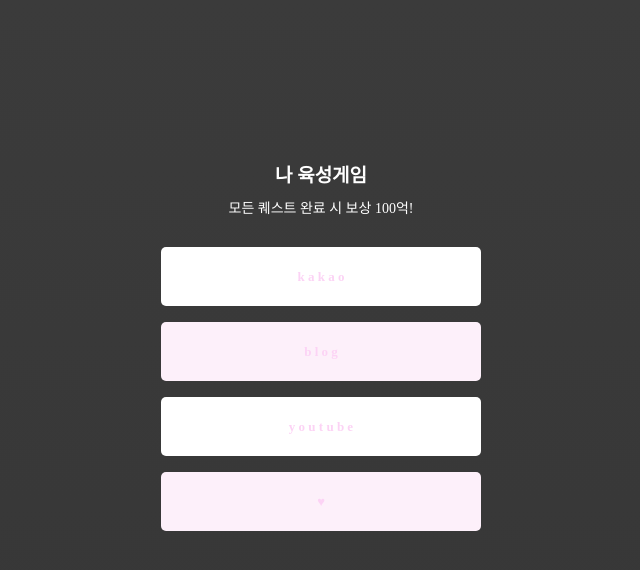
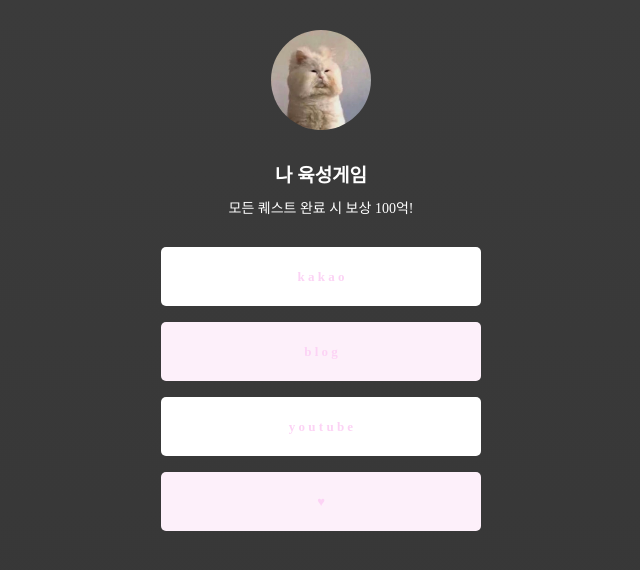
Before and after one commit to seungpin/game, a plain HTML site: page index.html in a window 1280 px wide. Shown: the whole page, without its empty margins (319-959 px from the left). Drawn offline with Linux system fonts and the light colour scheme; a web font is replaced by a local one.

Commit message:
Update index.html

```diff
--- a/index.html
+++ b/index.html
@@ -21,7 +21,7 @@
             width: 100px;
             height: 100px;
             border-radius: 100%;
-            background-image: url('고먐.jpg');
+            background-image: url('고먐미.jpg');
             background-position: center;
             background-size: cover;
         }
```
